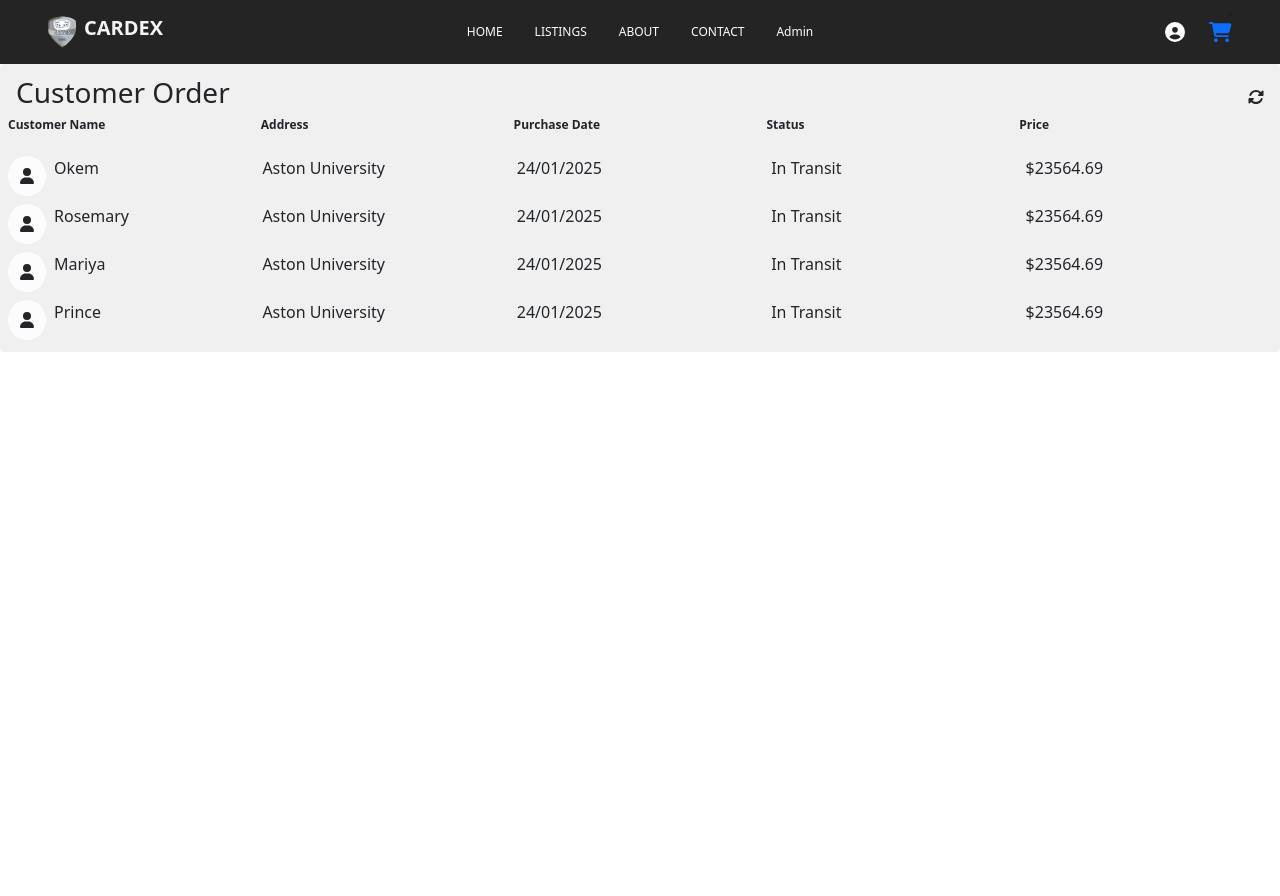
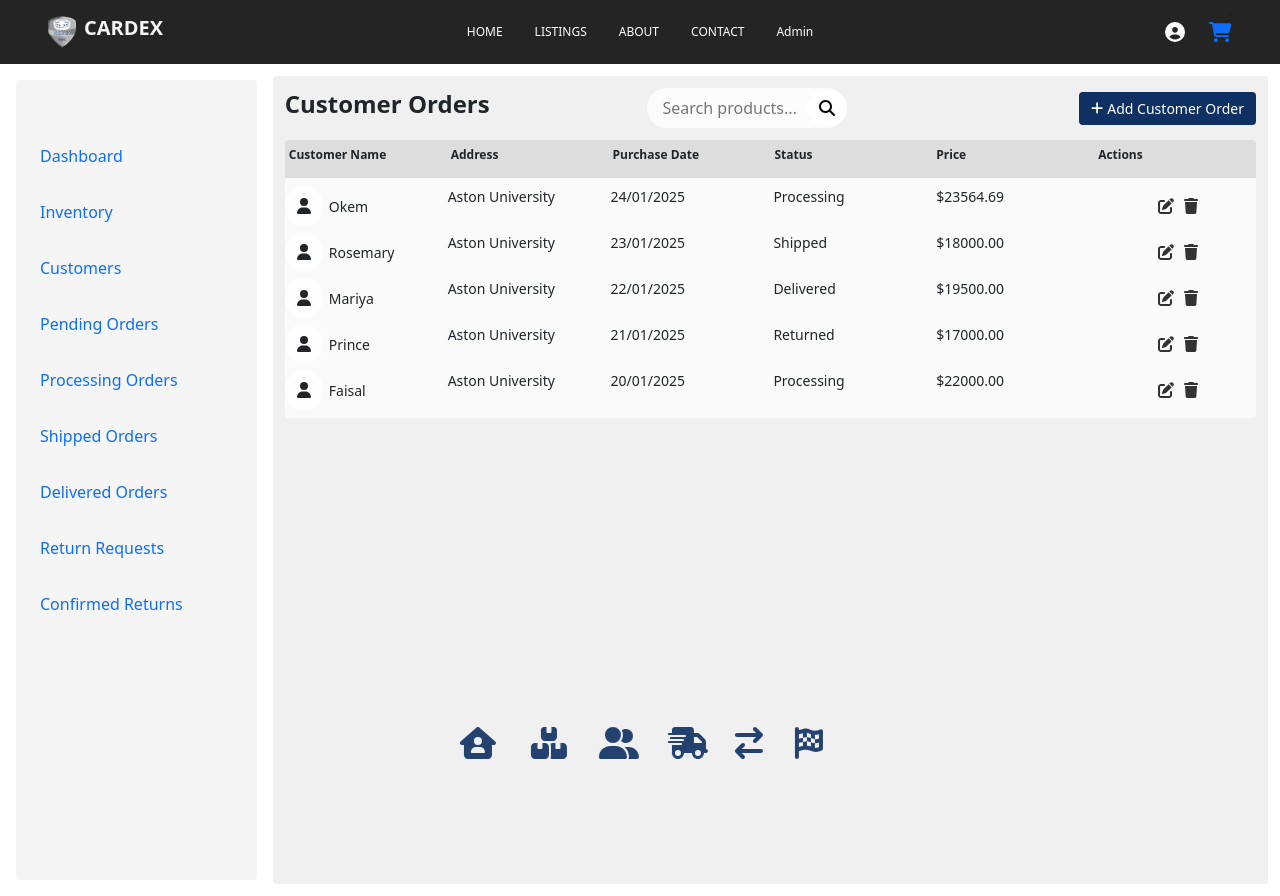
Before and after one commit to CardexApp/cardex, a React (Create React App) app in the folder frontend/: page /customers in a window 1280 px wide. Before the commit the page ends 800 px from the top, so only its background shows below. Built offline with nearby package versions, Linux system fonts and the light colour scheme.

Commit message:
Updated customer order page to connect to backend with the functionalites of the admin to the customer

```diff
--- a/frontend/src/Components/Admin/Customers.jsx
+++ b/frontend/src/Components/Admin/Customers.jsx
@@ -1,17 +1,24 @@
 import "./Styles/Customers.css";
-import { Fragment } from "react";
+import { Fragment, useState, useEffect } from "react";
+import { AdminMenu, Dock } from "./Admin";
+import { SearchBar } from "./Reusables";
+import { FontAwesomeIcon } from "@fortawesome/react-fontawesome";
+import {
+  faRotate,
+  faUser,
+  faTrash,
+  faEdit,
+  faPlus,
+} from "@fortawesome/free-solid-svg-icons";
 
-import { FontAwesomeIcon } from "@fortawesome/react-fontawesome";
-import { faRotate, faUser } from "@fortawesome/free-solid-svg-icons";
-
-const data = [
+const initialData = [
   {
     id: "1",
     avatar: <FontAwesomeIcon className="fontIcon" icon={faUser} />,
     name: "Okem",
     address: "Aston University",
     dateOfPurchase: "24/01/2025",
-    status: "In Transit",
+    status: "Processing",
     price: "$23564.69",
   },
   {
@@ -19,59 +26,77 @@ const data = [
     avatar: <FontAwesomeIcon className="fontIcon" icon={faUser} />,
     name: "Rosemary",
     address: "Aston University",
-    dateOfPurchase: "24/01/2025",
-    status: "In Transit",
-    price: "$23564.69",
+    dateOfPurchase: "23/01/2025",
+    status: "Shipped",
+    price: "$18000.00",
   },
   {
     id: "3",
     avatar: <FontAwesomeIcon className="fontIcon" icon={faUser} />,
     name: "Mariya",
     address: "Aston University",
-    dateOfPurchase: "24/01/2025",
-    status: "In Transit",
-    price: "$23564.69",
+    dateOfPurchase: "22/01/2025",
+    status: "Delivered",
+    price: "$19500.00",
   },
-
   {
     id: "4",
     avatar: <FontAwesomeIcon className="fontIcon" icon={faUser} />,
     name: "Prince",
     address: "Aston University",
-    dateOfPurchase: "24/01/2025",
-    status: "In Transit",
-    price: "$23564.69",
+    dateOfPurchase: "21/01/2025",
+    status: "Returned",
+    price: "$17000.00",
   },
-
   {
     id: "5",
     avatar: <FontAwesomeIcon className="fontIcon" icon={faUser} />,
     name: "Faisal",
     address: "Aston University",
-    dateOfPurchase: "24/01/2025",
-    status: "In Transit",
-    price: "$23564.69",
-  },
-  {
-    id: "6",
-    avatar: <FontAwesomeIcon className="fontIcon" icon={faUser} />,
-    name: "Johnpaul",
-    address: "Aston University",
-    dateOfPurchase: "24/01/2025",
-    status: "In Transit",
-    price: "$23564.69",
+    dateOfPurchase: "20/01/2025",
+    status: "Processing",
+    price: "$22000.00",
   },
 ];
 
 const Customers = () => {
+  const [customers, setCustomers] = useState(initialData);
+  const [searchTerm, setSearchTerm] = useState("");
+
+  const filteredCustomers = customers.filter((customer) =>
+    customer.name.toLowerCase().includes(searchTerm.toLowerCase())
+  );
+
+  const handleDelete = (id) => {
+    setCustomers((prev) => prev.filter((c) => c.id !== id));
+  };
+
+  const handleEdit = (id) => {
+    alert(`Edit functionality for customer ID: ${id} (to be implemented)`);
+  };
+
+  const handleAdd = () => {
+    alert("Add customer functionality (to be implemented)");
+  };
+
+  useEffect(() => {
+    // API integration using Axios
+    // axios.get('/api/customers').then(response => setCustomers(response.data));
+  }, []);
+
   return (
-    <div className="customers">
-      <div className="customerHeading">
-        <h3>Customer Order</h3>
-        <FontAwesomeIcon icon={faRotate} />
+    <div className="customersPage">
+      <AdminMenu />
+
+      <div className="customersContent">
+        <div className="customersHeader">
+          <h2>Customer Orders</h2>
+          <SearchBar onSearch={setSearchTerm} />
+          <button className="addButton" onClick={handleAdd}>
+            <FontAwesomeIcon icon={faPlus} /> Add Customer Order
+          </button>
         </div>
 
-      {/* List of customers in database */}
         <div className="customerTableWrapper">
           <div className="customerTableHeader">
             <div>
@@ -89,10 +114,13 @@ const Customers = () => {
             <div>
               <h4>Price</h4>
             </div>
+            <div>
+              <h4>Actions</h4>
+            </div>
           </div>
 
           <div className="customerTableBody">
-          {data.map((row) => (
+            {filteredCustomers.map((row) => (
               <Fragment key={row.id}>
                 <div className="customerProfile">
                   {row.avatar}
@@ -110,11 +138,22 @@ const Customers = () => {
                 <div className="priceOfGoods">
                   <p>{row.price}</p>
                 </div>
+                <div className="actions">
+                  <button onClick={() => handleEdit(row.id)}>
+                    <FontAwesomeIcon icon={faEdit} />
+                  </button>
+                  <button onClick={() => handleDelete(row.id)}>
+                    <FontAwesomeIcon icon={faTrash} />
+                  </button>
+                </div>
               </Fragment>
             ))}
           </div>
         </div>
       </div>
+
+      <Dock />
+    </div>
   );
 };
 
--- a/frontend/src/Components/Admin/Styles/Customers.css
+++ b/frontend/src/Components/Admin/Styles/Customers.css
@@ -1,33 +1,42 @@
-
-.dashBoard {
-    padding: 0 12px;
+.customersPage {
   display: grid;
   grid-template-columns: minmax(100px, 1fr) minmax(250px, 4fr);
-    justify-content: space-between;
+  gap: 12px;
+  padding: 12px;
 }
 
-  .dashBoard h3 {
-    font-size: 28px;
+.customersContent {
+  background-color: #f0f0f0;
+  padding: 12px;
+  border-radius: 4px;
+  display: flex;
+  flex-direction: column;
+}
+
+.customersHeader {
+  display: flex;
+  justify-content: space-between;
+  align-items: center;
+  margin-bottom: 12px;
+}
+
+.customersHeader h2 {
+  font-size: 24px;
   font-weight: 700;
 }
 
-  .dashBoard h4 {
-    font-size: 18px;
-    font-weight: 600;
+.addButton {
+  background-color: #0e3062;
+  color: white;
+  border: none;
+  padding: 6px 12px;
+  border-radius: 4px;
+  cursor: pointer;
+  font-size: 14px;
 }
 
-  .customers {
-    background-color: #f0f0f0;
-    border-radius: 4px;
-    padding: 12px 8px;
-    width: 100%;
-  }
-
-  .customerHeading {
-    display: flex;
-    justify-content: space-between;
-    align-items: center;
-    padding: 0 8px;
+.addButton:hover {
+  background-color: #174a89;
 }
 
 .customerTableWrapper {
@@ -38,16 +47,14 @@
 
 .customerTableHeader {
   display: grid;
-    grid-template-columns: repeat(5, 1fr);
+  grid-template-columns: repeat(6, 1fr); /* 5 data columns + 1 actions */
+  background-color: #ddd;
+  padding: 8px 0;
+  border-radius: 4px 4px 0 0;
 }
 
-  .customerTableBody {
-    display: grid;
-    padding-top: 16px;
-    grid-template-columns: repeat(5, 1fr);
-    gap: 8px;
-    max-height: 200px;
-    overflow-y: scroll;
+.customerTableHeader div {
+  padding: 0 4px;
 }
 
 .customerTableHeader h4 {
@@ -55,8 +62,64 @@
   font-weight: 700;
 }
 
+.customerTableBody {
+  display: grid;
+  grid-template-columns: repeat(6, 1fr);
+  gap: 6px;
+  max-height: 300px;
+  overflow-y: auto;
+  background-color: #fafafa;
+  padding: 8px 0;
+  border-radius: 0 0 4px 4px;
+}
+
 .customerProfile {
   display: flex;
-    justify-content: flex-start;
-    gap: 8px;
+  align-items: center;
+  gap: 6px;
 }
+
+.customerProfile p {
+  font-size: 14px;
+  margin: 0;
+}
+
+.customerAddress p,
+.orderDate p,
+.CustomerStatus p,
+.priceOfGoods p {
+  font-size: 14px;
+  margin: 0;
+}
+
+.actions {
+  display: flex;
+  align-items: center;
+  gap: 6px;
+  justify-content: center;
+}
+
+.actions button {
+  background: transparent;
+  border: none;
+  cursor: pointer;
+  color: #333;
+  padding: 2px;
+}
+
+.actions button:hover {
+  color: #0e3062;
+}
+
+.customerTableBody::-webkit-scrollbar {
+  width: 6px;
+}
+
+.customerTableBody::-webkit-scrollbar-thumb {
+  background-color: #ccc;
+  border-radius: 3px;
+}
+
+.customerTableBody::-webkit-scrollbar-thumb:hover {
+  background-color: #aaa;
+}
```
Lines whose indentation alone changed are shown as unchanged.
